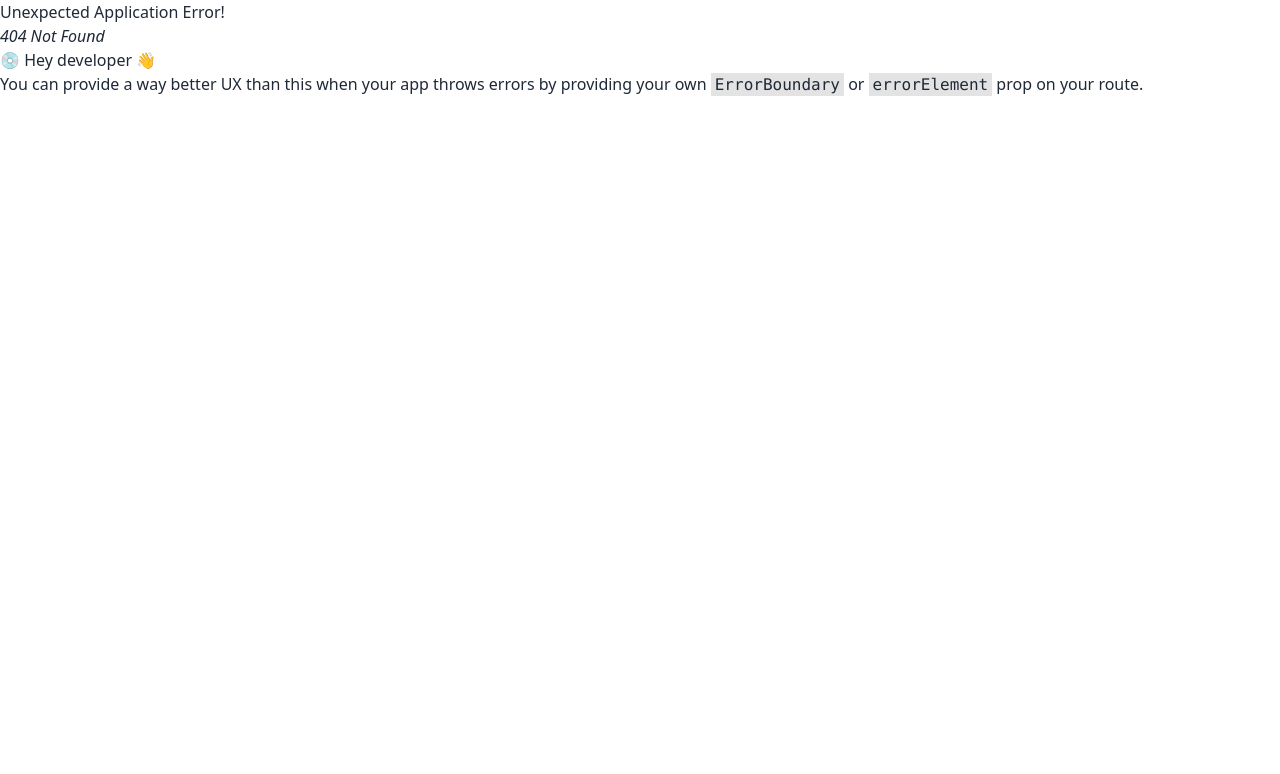
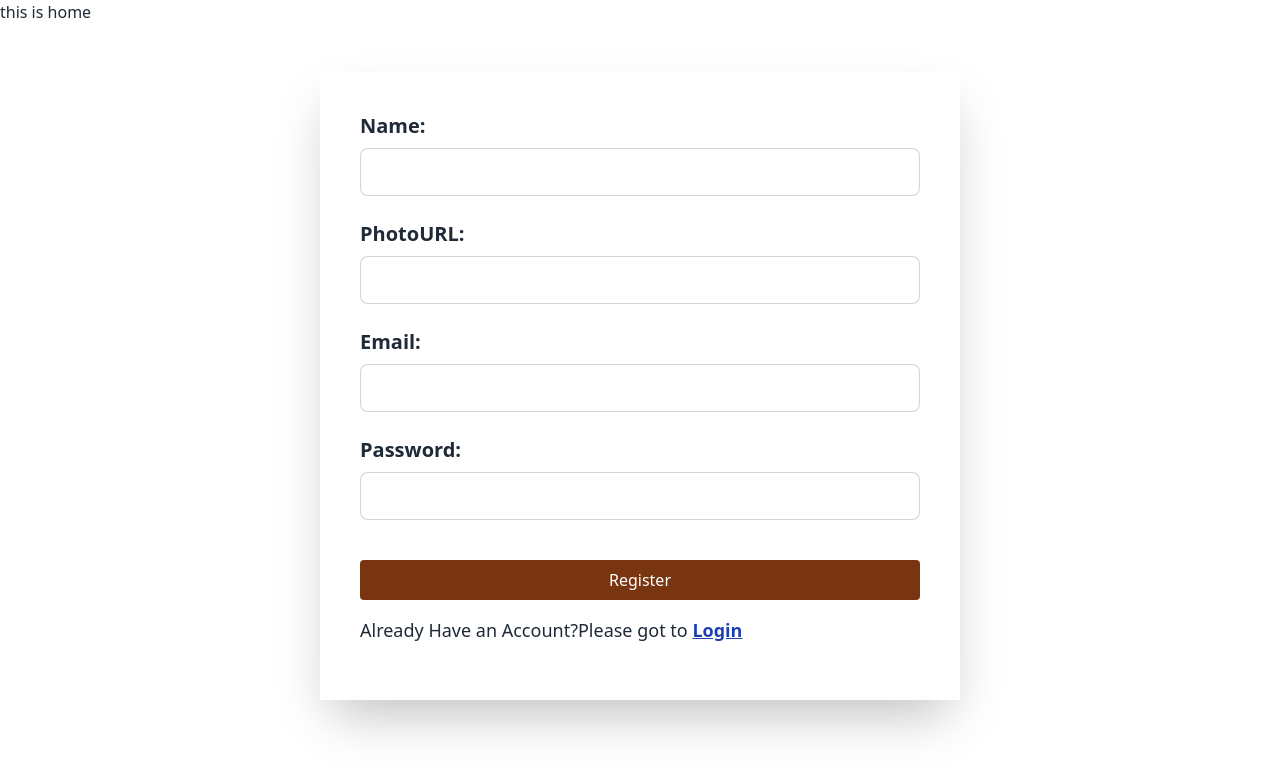
Before and after one commit to Jashimuddin123/asia-traveler-frontend, a React (Vite) app: page /register in a window 1280 px wide. Before the commit this address had no page. Shown: the top 774 px of the page. Built offline with nearby package versions, Linux system fonts and the light colour scheme; no server answers.

Commit message:
set up goggle provider in login pages

```diff
--- a/package.json
+++ b/package.json
@@ -15,7 +15,11 @@
     "match-sorter": "^6.3.4",
     "react": "^18.3.1",
     "react-dom": "^18.3.1",
+    "react-helmet": "^6.1.0",
+    "react-hook-form": "^7.52.1",
+    "react-icons": "^5.2.1",
     "react-router-dom": "^6.24.1",
+    "react-toastify": "^10.0.5",
     "sort-by": "^1.2.0"
   },
   "devDependencies": {
--- a/src/AuthProvider/AuthProvider.jsx
+++ b/src/AuthProvider/AuthProvider.jsx
@@ -1,11 +1,58 @@
-import { createContext } from "react";
-
+import { createUserWithEmailAndPassword, onAuthStateChanged, signInWithPopup } from "firebase/auth";
+import { createContext, useEffect, useState } from "react";
+import auth from "../Firebase/Firebase.config";
+import { signInWithEmailAndPassword } from "firebase/auth/cordova";
+import { GoogleAuthProvider } from "firebase/auth";
 // create context
 export const AuthContext = createContext(null);
 
+// social provider
+const googleProvider = new GoogleAuthProvider()
+
 const AuthProvider = ({children}) => {
+  const [user, setUser] = useState(null)
+  console.log('user her', user);
+      // Create user function
+  const createUser = (email, password) =>{
+    // setLoading(true)
+    return  createUserWithEmailAndPassword(auth, email, password)
+ };
+
+//  sign in User
+const signInUser = (email, password)=>{
+    return signInWithEmailAndPassword(auth, email, password)
+}
+
+// google log in
+
+ //  googleLogin
+ const googleLogin = () =>{
+
+    return signInWithPopup(auth, googleProvider)
+     }
+
+
+
+   // Observer
+   useEffect(()=>{
+
+    const unSubscribe= onAuthStateChanged(auth, (user) => {
+        if (user) {
+              setUser(user)
+
+        }
+      });
+      return() =>{
+        unSubscribe()
+      }
+},[])
+
     const travelInfo = {
         // Your travel information here
+        createUser,
+        signInUser,
+        googleLogin
+
     };
 
     return (
--- a/src/Components/Home.jsx
+++ b/src/Components/Home.jsx
@@ -1,9 +1,13 @@
+import Login from "./Login";
+
 
 
 const Home = () => {
     return (
         <div>
-             <h2>this is home</h2>
+            <h1>this is home</h1>
+             {/* <Login></Login> */}
+
         </div>
     );
 };
--- /dev/null
+++ b/src/Components/Login.jsx
@@ -0,0 +1,103 @@
+import { Link } from "react-router-dom";
+import { FaEye, FaEyeSlash } from "react-icons/fa";
+import { useContext, useState } from "react";
+import { useForm } from "react-hook-form";
+import { AuthContext } from "../AuthProvider/AuthProvider";
+const Login = () => {
+    const {signInUser,googleLogin} = useContext(AuthContext)
+    const [passwordVisible, setPasswordVisible] = useState(false);
+  //  useform hooks
+  const {
+    register,
+    handleSubmit,
+    formState: { errors },
+  } = useForm();
+
+  const onSubmit = (data) => {
+    console.log(data);
+    const { email, password } = data;
+    signInUser(email, password)
+      .then(result => {
+        console.log(result.user);
+
+      })
+      .catch(error => {
+        console.log(error);
+      });
+  };
+
+//   google login functionlity
+const handleGoggle = () =>{
+    googleLogin()
+    .then(result=>{
+        console.log(result.user);
+    })
+    .catch(error=>{
+        console.log(error.message);
+    })
+}
+
+  const togglePasswordVisibility = () => {
+    setPasswordVisible(!passwordVisible);
+  };
+
+  return (
+    <div>
+      <div className="lg:w-2/4 md:w-2/4 mx-auto shadow-2xl p-10 mt-12">
+        <form onSubmit={handleSubmit(onSubmit)}>
+          <label className="text-xl font-semibold" htmlFor="email">
+            Email:
+          </label>
+          <br />
+          <input
+            className="input input-bordered w-full mt-2"
+            type="email"
+            id="email"
+            name="email"
+            {...register("email", { required: true })}
+            required
+          />
+             {errors.email && <span className="text-lg  text-red-800">This field is required</span>}
+          <br />
+          <br />
+
+          <div className="relative">
+            <label className="text-xl font-semibold" htmlFor="password">Password</label> <br />
+            <input
+              type={passwordVisible ? "text" : "password"}
+              name="password"
+              placeholder="Write Your Password"
+              className="input input-bordered w-full mt-2"
+              {...register("password", { required: true })}
+            />
+            <span className="absolute right-3 top-12 cursor-pointer" onClick={togglePasswordVisibility}>
+              {passwordVisible ? <FaEyeSlash /> : <FaEye />}
+            </span>
+            {errors.password && <span className="text-lg  text-red-800">This field is required</span>}
+          </div>
+          <br />
+
+          <input
+            className="bg-purple-900 text-white rounded py-2 w-full mt-4"
+            type="submit"
+            value="Login"
+          />
+        </form>
+
+        <p className="my-4 text-lg">
+          If you do not register? please{" "}
+          <Link
+            className="text-blue-800 underline font-semibold"
+            to="/register"
+          >
+            Register
+          </Link>
+        </p>
+        <button className="btn btn-accent" onClick={handleGoggle}>Google</button>
+      </div>
+
+    </div>
+  );
+};
+
+export default Login;
--- /dev/null
+++ b/src/Components/Register.jsx
@@ -0,0 +1,128 @@
+import { Link } from "react-router-dom";
+import { useForm } from "react-hook-form";
+import { useContext, useState } from "react";
+import { AuthContext } from "../AuthProvider/AuthProvider";
+import { toast,  } from 'react-toastify';
+
+import {Helmet} from "react-helmet";
+const Register = () => {
+    const { createUser } = useContext(AuthContext);
+    const [registerError, setRegisterError] = useState("");
+  const {
+    register,
+    handleSubmit,
+    watch,
+    formState: { errors },
+  } = useForm();
+
+  const onSubmit = (data) => {
+    console.log('onsubmit here',data);
+    const { email, password } = data;
+
+    createUser(email, password)
+      .then(result => {
+        console.log(result.user);
+        toast.success("User created successfully!");
+      })
+      .catch(error => {
+        setRegisterError(error.message);
+        toast.error(error.message);
+      });
+  };
+
+  return (
+    <div>
+           <Helmet>
+        <title>Register here</title>
+      </Helmet>
+      <div className="lg:w-2/4 md:w-2/4 mx-auto shadow-2xl p-10 mt-12">
+        <form onSubmit={handleSubmit(onSubmit)}>
+          <label className="text-xl font-semibold" htmlFor="email">
+            Name:
+          </label>
+          <br />
+          <input
+            className="input input-bordered w-full mt-2"
+            type="text"
+            id="name"
+            name="name"
+            {...register("name", { required: true })}
+            required
+          />
+              {errors.name && <span>This field is required</span>}
+          <br />
+          <br />
+          <label className="text-xl font-semibold" htmlFor="email">
+            PhotoURL:
+          </label>
+          <br />
+          <input
+            className="input input-bordered w-full mt-2"
+            type="photo"
+            id="photo"
+            name="photo"
+            {...register("photo", { required: true })}
+            required
+          />
+           {errors.photo && <span>This field is required</span>}
+          <br />
+          <br />
+          <label className="text-xl font-semibold" htmlFor="email">
+            Email:
+          </label>
+          <br />
+          <input
+            className="input input-bordered w-full mt-2"
+            type="email"
+            id="email"
+            name="email"
+            {...register("email", { required: true })}
+            required
+          />
+            {errors.email && <span>This field is required</span>}
+          <br />
+          <br />
+
+          <label className="text-xl font-semibold" htmlFor="password">
+            Password:
+          </label>
+          <br />
+          <input
+            className="input input-bordered w-full mt-2"
+            type="password"
+            id="password"
+            name="password"
+            {...register("password", {
+                required: true,
+                minLength: {
+                  value: 8,
+                  message: "Password must be at least 8 characters long"
+                },
+                validate: {
+                  hasUpperCase: value =>
+                    /[A-Z]/.test(value) || "Password must contain at least one uppercase letter",
+                  hasLowerCase: value =>
+                    /[a-z]/.test(value) || "Password must contain at least one lowercase letter"
+                }
+              })}
+          />
+            {errors.password&& <span>This field is required</span>}
+          <br />
+          <br />
+
+          <button className="bg-amber-900 text-white rounded py-2 w-full mt-4">Register</button>
+          {registerError && <p className="text-red-500 mt-2">{registerError}</p>}
+        </form>
+
+        <p className="my-4 text-lg">
+          Already Have an Account?Please got to{" "}
+          <Link className="text-blue-800 underline font-semibold" to="/login">
+            Login
+          </Link>
+        </p>
+      </div>
+    </div>
+  );
+};
+
+export default Register;
--- a/src/Root/Root.jsx
+++ b/src/Root/Root.jsx
@@ -1,8 +1,15 @@
+import { Outlet } from "react-router-dom";
+import Login from "../Components/Login";
+import Register from "../Components/Register";
+import Home from "../Components/Home";
 
 
 const Root = () => {
     return (
         <div>
+           <Home></Home>
+           <Outlet></Outlet>
+
 
         </div>
     );
```
Also changed, not shown: src/main.jsx (+15 -1 lines), 1 other file (tests, documents, lock files or other folders).
